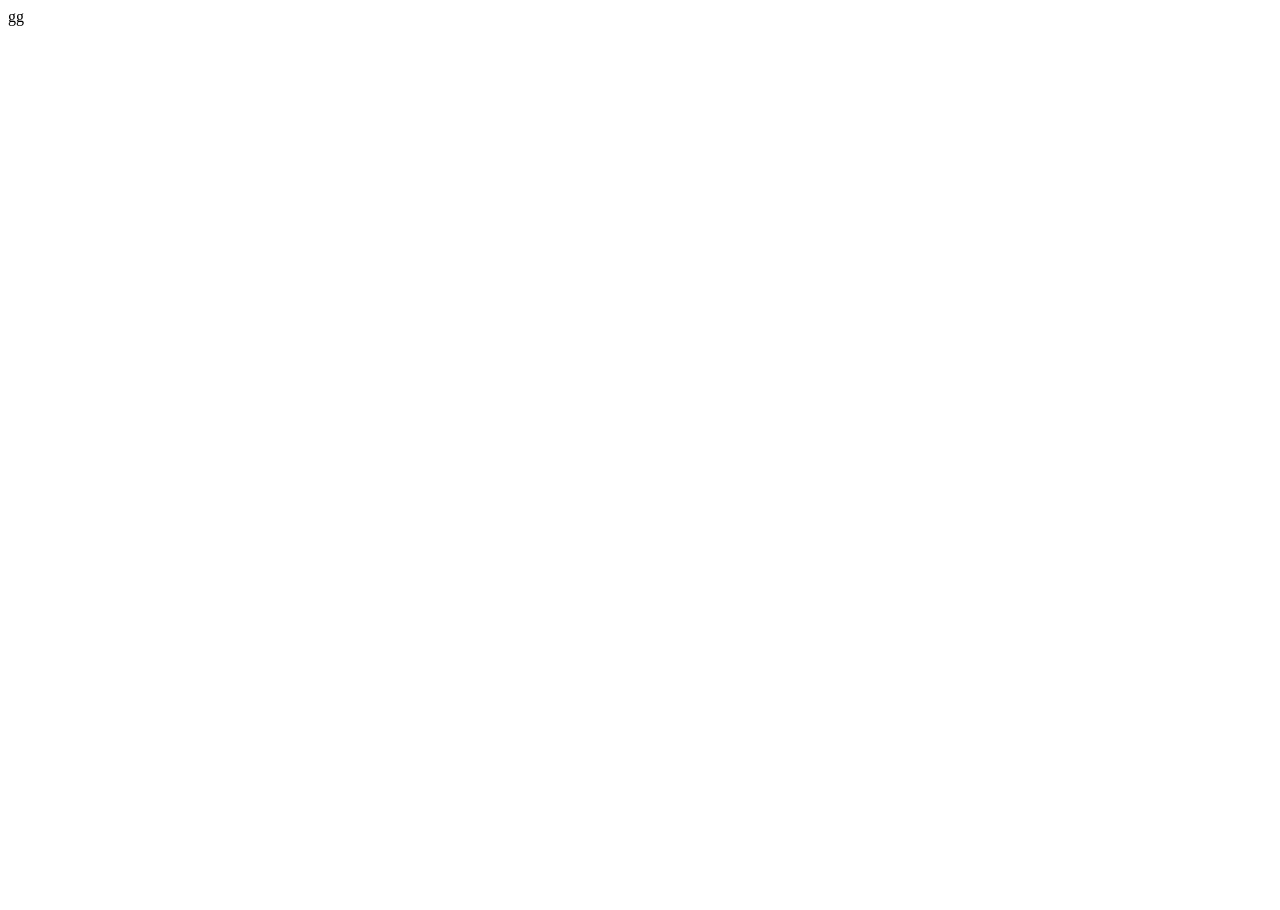
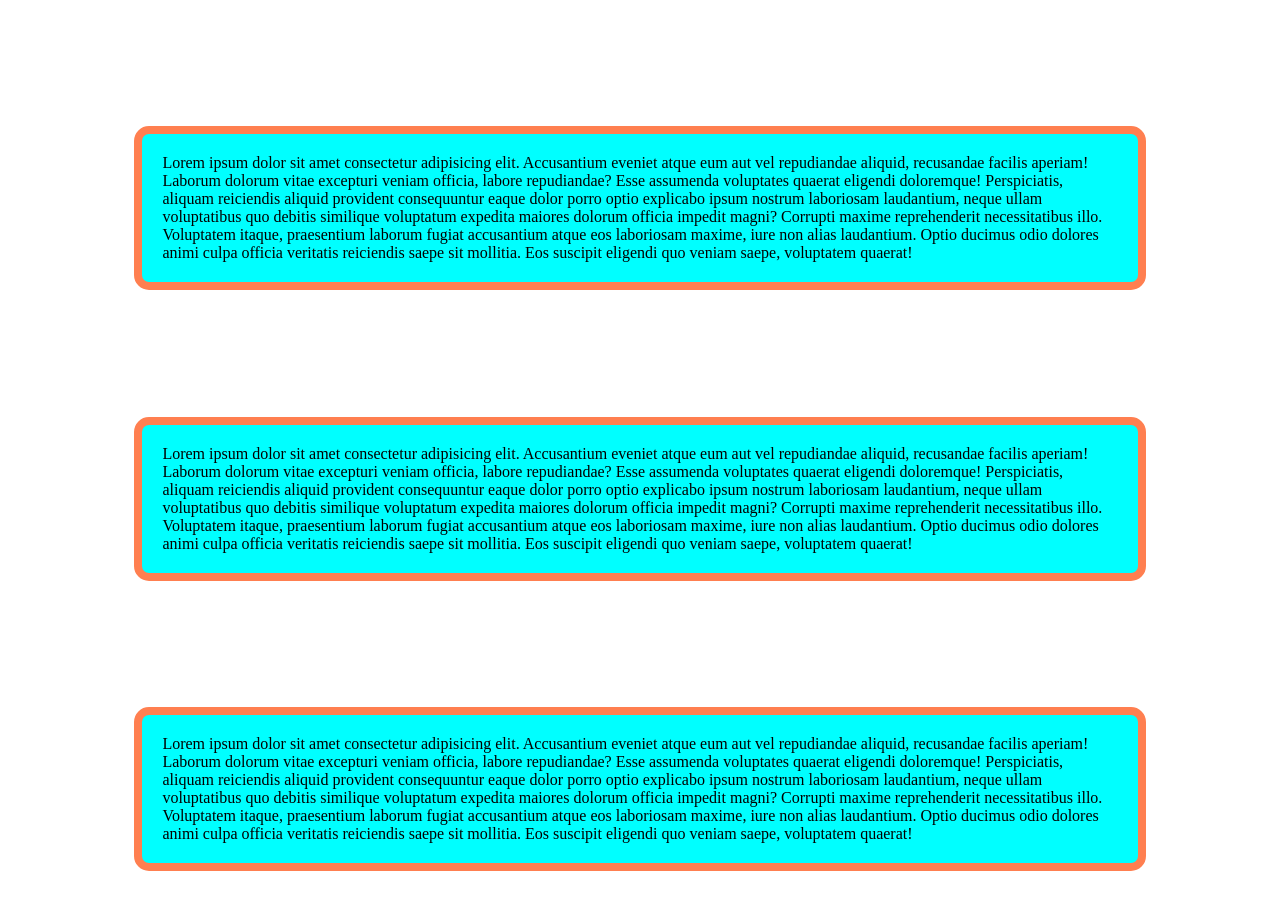
Before and after one commit to RakibHossainCoder/Rakib-first-github-repo, a plain HTML site: page index.html in a window 1280 px wide. Before the commit the page ends 800 px from the top, so only its background shows below. Drawn offline with Linux system fonts and the light colour scheme.

Commit message:
this is 2nd commit

```diff
--- a/index.html
+++ b/index.html
@@ -4,8 +4,17 @@
     <meta charset="UTF-8">
     <meta name="viewport" content="width=device-width, initial-scale=1.0">
     <title>Rakib First Ever Github Reposi</title>
+    <link rel="stylesheet" href="styless/sms.css">
 </head>
 <body>
-    gg
+    <P>
+        Lorem ipsum dolor sit amet consectetur adipisicing elit. Accusantium eveniet atque eum aut vel repudiandae aliquid, recusandae facilis aperiam! Laborum dolorum vitae excepturi veniam officia, labore repudiandae? Esse assumenda voluptates quaerat eligendi doloremque! Perspiciatis, aliquam reiciendis aliquid provident consequuntur eaque dolor porro optio explicabo ipsum nostrum laboriosam laudantium, neque ullam voluptatibus quo debitis similique voluptatum expedita maiores dolorum officia impedit magni? Corrupti maxime reprehenderit necessitatibus illo. Voluptatem itaque, praesentium laborum fugiat accusantium atque eos laboriosam maxime, iure non alias laudantium. Optio ducimus odio dolores animi culpa officia veritatis reiciendis saepe sit mollitia. Eos suscipit eligendi quo veniam saepe, voluptatem quaerat!
+    </P>
+    <P>
+        Lorem ipsum dolor sit amet consectetur adipisicing elit. Accusantium eveniet atque eum aut vel repudiandae aliquid, recusandae facilis aperiam! Laborum dolorum vitae excepturi veniam officia, labore repudiandae? Esse assumenda voluptates quaerat eligendi doloremque! Perspiciatis, aliquam reiciendis aliquid provident consequuntur eaque dolor porro optio explicabo ipsum nostrum laboriosam laudantium, neque ullam voluptatibus quo debitis similique voluptatum expedita maiores dolorum officia impedit magni? Corrupti maxime reprehenderit necessitatibus illo. Voluptatem itaque, praesentium laborum fugiat accusantium atque eos laboriosam maxime, iure non alias laudantium. Optio ducimus odio dolores animi culpa officia veritatis reiciendis saepe sit mollitia. Eos suscipit eligendi quo veniam saepe, voluptatem quaerat!
+    </P>
+    <P>
+        Lorem ipsum dolor sit amet consectetur adipisicing elit. Accusantium eveniet atque eum aut vel repudiandae aliquid, recusandae facilis aperiam! Laborum dolorum vitae excepturi veniam officia, labore repudiandae? Esse assumenda voluptates quaerat eligendi doloremque! Perspiciatis, aliquam reiciendis aliquid provident consequuntur eaque dolor porro optio explicabo ipsum nostrum laboriosam laudantium, neque ullam voluptatibus quo debitis similique voluptatum expedita maiores dolorum officia impedit magni? Corrupti maxime reprehenderit necessitatibus illo. Voluptatem itaque, praesentium laborum fugiat accusantium atque eos laboriosam maxime, iure non alias laudantium. Optio ducimus odio dolores animi culpa officia veritatis reiciendis saepe sit mollitia. Eos suscipit eligendi quo veniam saepe, voluptatem quaerat!
+    </P>
 </body>
 </html>
--- /dev/null
+++ b/styless/sms.css
@@ -0,0 +1,8 @@
+p{
+    background-color: aqua;
+    padding: 20px;
+    margin: 10%;
+
+    border: 8px solid coral;
+    border-radius: 15px;
+}
```
